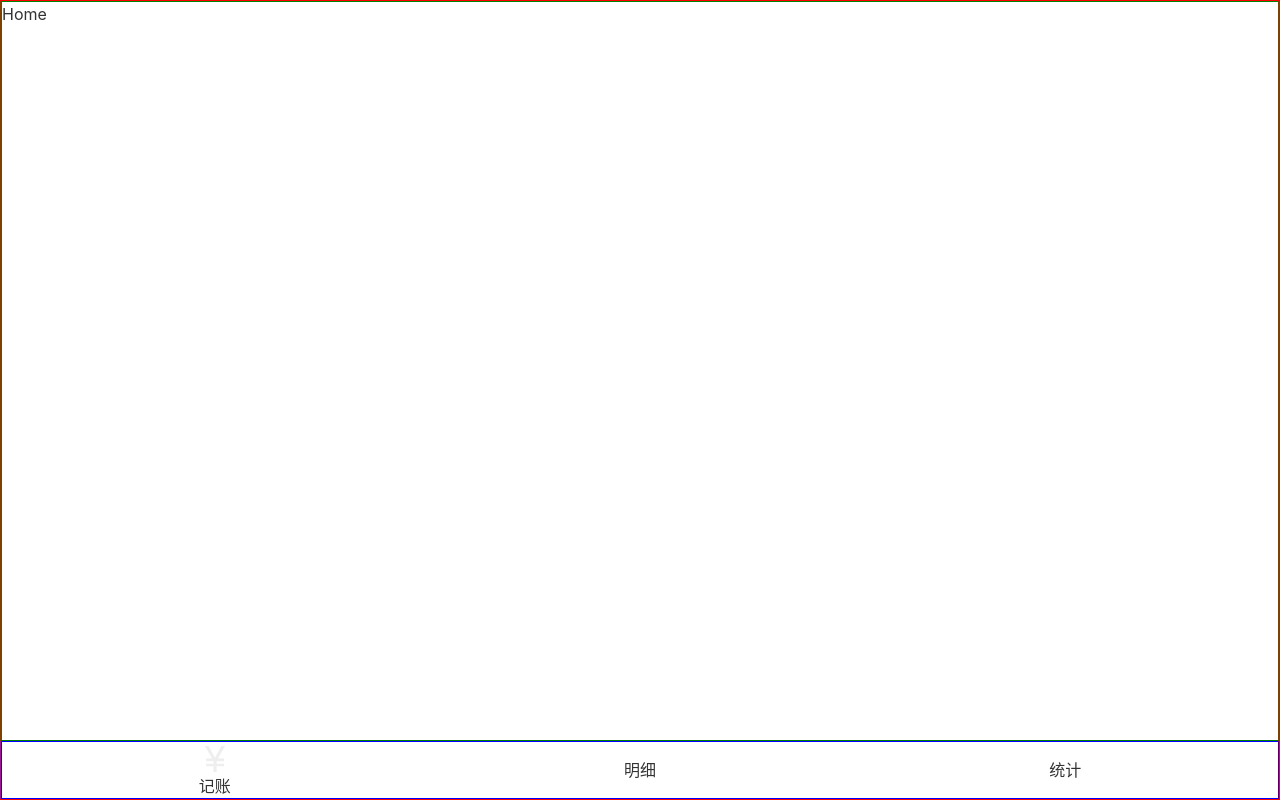
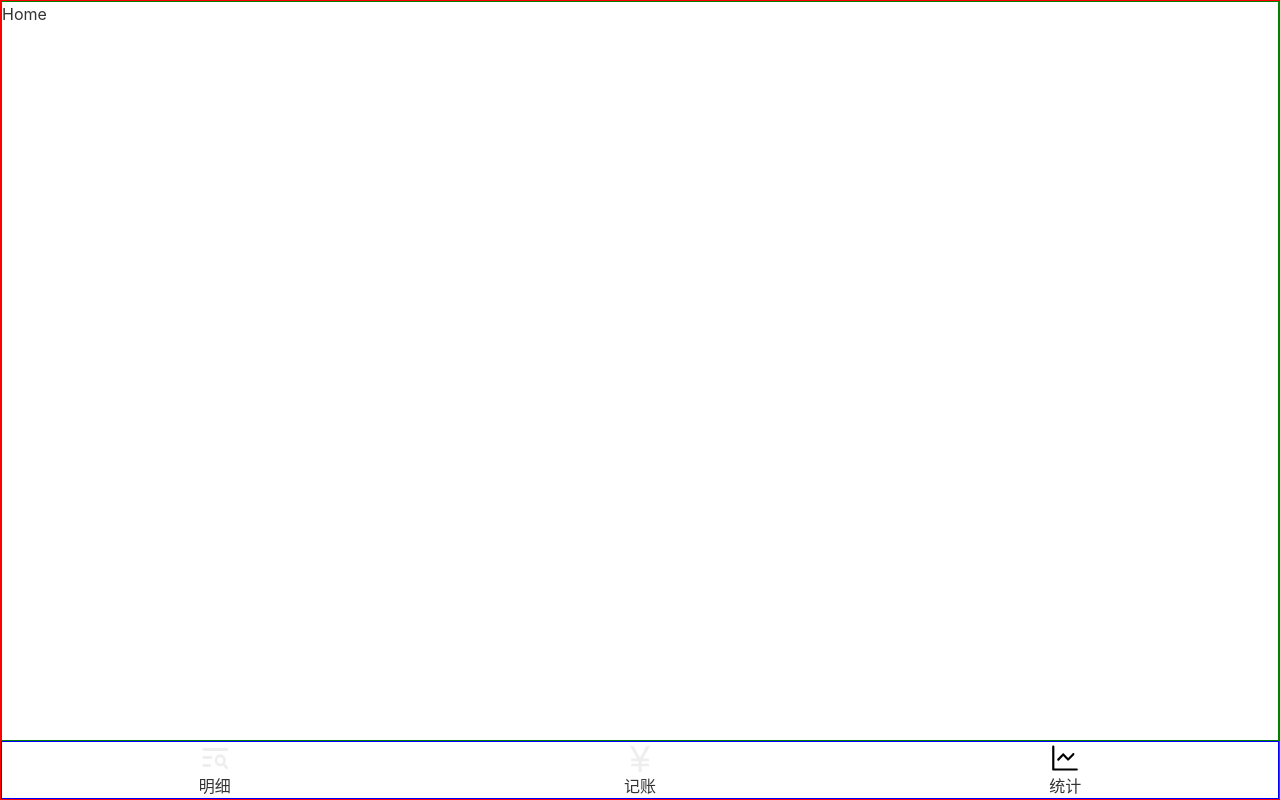
Before and after one commit to tq13111/react-muji-bill, a React app: page /#/money in a window 1280 px wide. Built offline with nearby package versions, Linux system fonts and the light colour scheme.

Commit message:
封装 Icon 组件

```diff
--- a/package.json
+++ b/package.json
@@ -10,7 +10,7 @@
     "@testing-library/react": "^11.1.0",
     "@testing-library/user-event": "^12.1.10",
     "@types/jest": "^26.0.15",
-    "@types/node": "^12.0.0",
+    "@types/node": "^14.14.34",
     "@types/react": "^17.0.0",
     "@types/react-dom": "^17.0.0",
     "@typescript-eslint/eslint-plugin": "^4.5.0",
@@ -102,6 +102,7 @@
   "devDependencies": {
     "@types/react-router-dom": "^5.1.7",
     "@types/styled-components": "^5.1.8",
+    "@types/webpack-env": "^1.16.0",
     "svg-sprite-loader": "^6.0.0",
     "svgo-loader": "^3.0.0"
   },
--- /dev/null
+++ b/src/components/Icon.tsx
@@ -0,0 +1,17 @@
+import React from 'react';
+
+let importAll = (requireContext: __WebpackModuleApi.RequireContext) =>
+  requireContext.keys().forEach(requireContext);
+try {importAll(require.context('icons', true, /\.svg$/));}   // 目标文件夹
+catch (error) {console.log(error);}
+type  Props = {
+  name: string
+}
+const Icon = (props: Props) => {
+  return (
+    <svg className='icon'>
+      <use xlinkHref={'#' + props.name}/>
+    </svg>
+  );
+};
+export default Icon;
--- a/src/components/Nav.tsx
+++ b/src/components/Nav.tsx
@@ -1,8 +1,7 @@
 import React from 'react';
 import {Link} from 'react-router-dom';
 import styled from 'styled-components';
-
-require('icons/money.svg');
+import Icon from './Icon';
 
 const NavWrapper = styled.nav`
   border: 1px solid blue;
@@ -33,14 +32,16 @@ const Nav = () => {
     <NavWrapper>
       <ul>
         <li>
-          <svg className='icon'>
-            <use xlinkHref="#money"/>
-          </svg>
+          <Icon name='detail'/>
+          <Link to='/detail'>明细</Link>
+        </li>
+        <li>
+          <Icon name='money'/>
           <Link className='item' to='/'>记账</Link>
         </li>
-        <li><Link to='/detail'>明细</Link>
-        </li>
-        <li><Link to='/statistics'>统计</Link>
+        <li>
+          <Icon name='statistics'/>
+          <Link to='/statistics'>统计</Link>
         </li>
       </ul>
     </NavWrapper>
```
Also changed, not shown: 1 other file (tests, documents, lock files or other folders).
